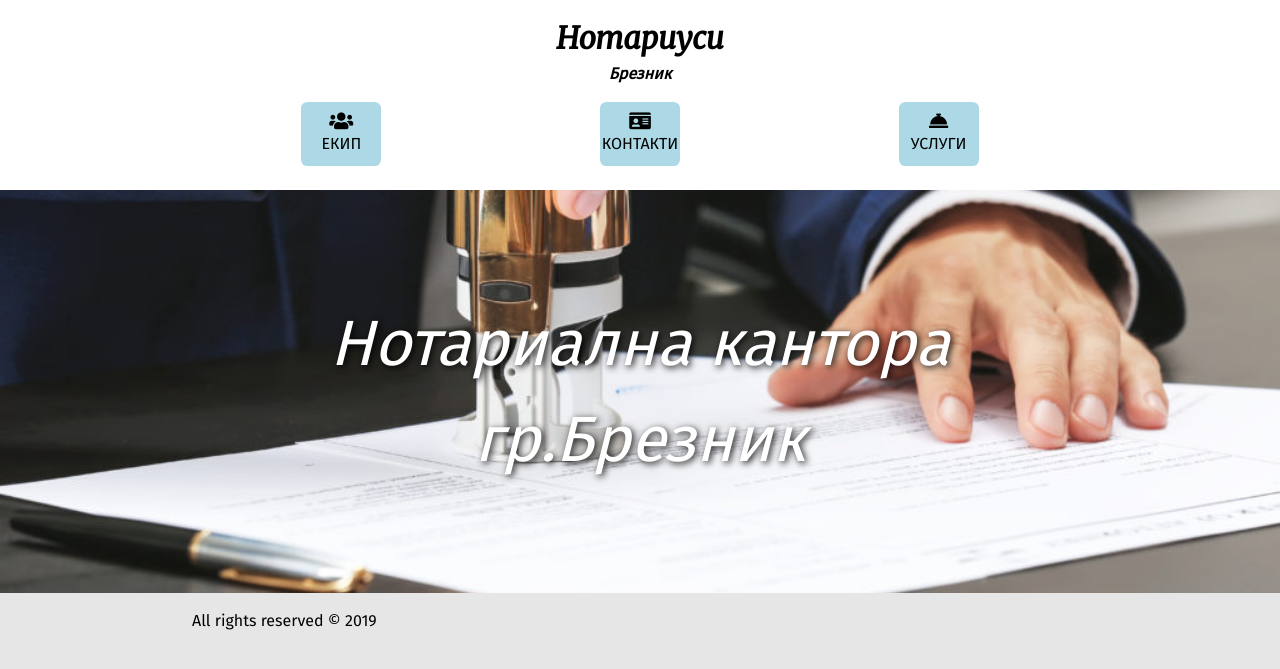
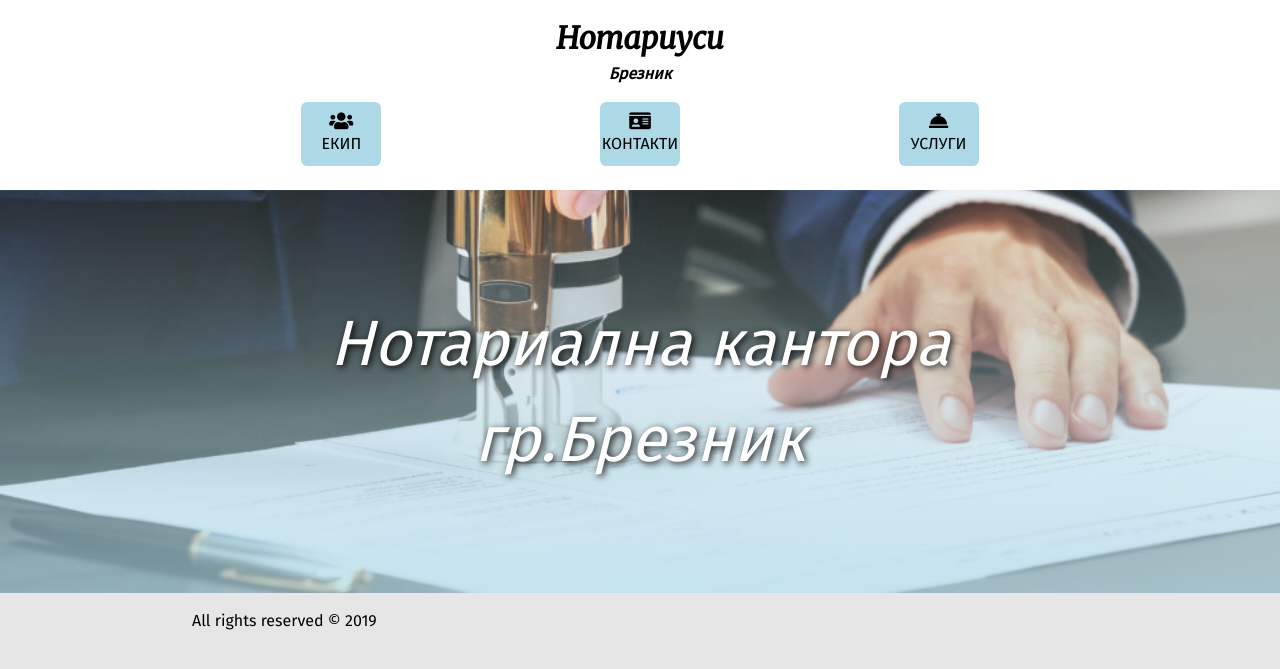
Before and after one commit to alexdimitrov2000/Notary-Office, a Jekyll site: the page built from index.html, in a window 1280 px wide. Shown: the top 669 px of the page. Built offline with Jekyll 4.4.1, drawn with Linux system fonts in a browser that asks for light colours.

Commit message:
Added linear gradient to the entry-content image.

```diff
--- a/css/site-main.css
+++ b/css/site-main.css
@@ -1,5 +1,6 @@
 .entry-content {
-    background: url('../images/notary-sign.jpg') no-repeat center center;
+    background: linear-gradient(to bottom, rgba(173, 216, 230, 0.1), rgba(173, 216, 230, 0.7)),url('../images/notary-sign.jpg');
+    background-position: center center;
     background-size: cover;
 }
 
--- a/docs/css/site-main.css
+++ b/docs/css/site-main.css
@@ -1,5 +1,6 @@
 .entry-content {
-    background: url('../images/notary-sign.jpg') no-repeat center center;
+    background: linear-gradient(to bottom, rgba(173, 216, 230, 0.1), rgba(173, 216, 230, 0.7)),url('../images/notary-sign.jpg');
+    background-position: center center;
     background-size: cover;
 }
 
```
